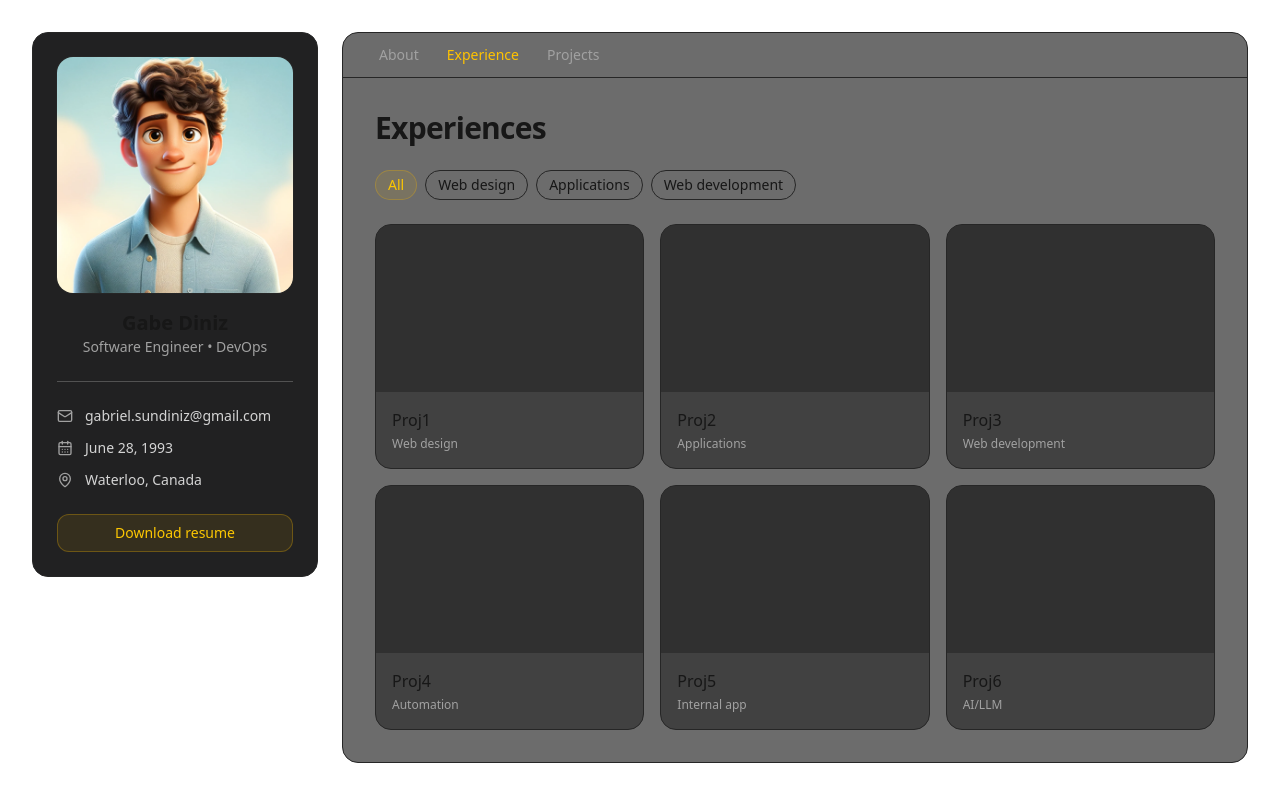
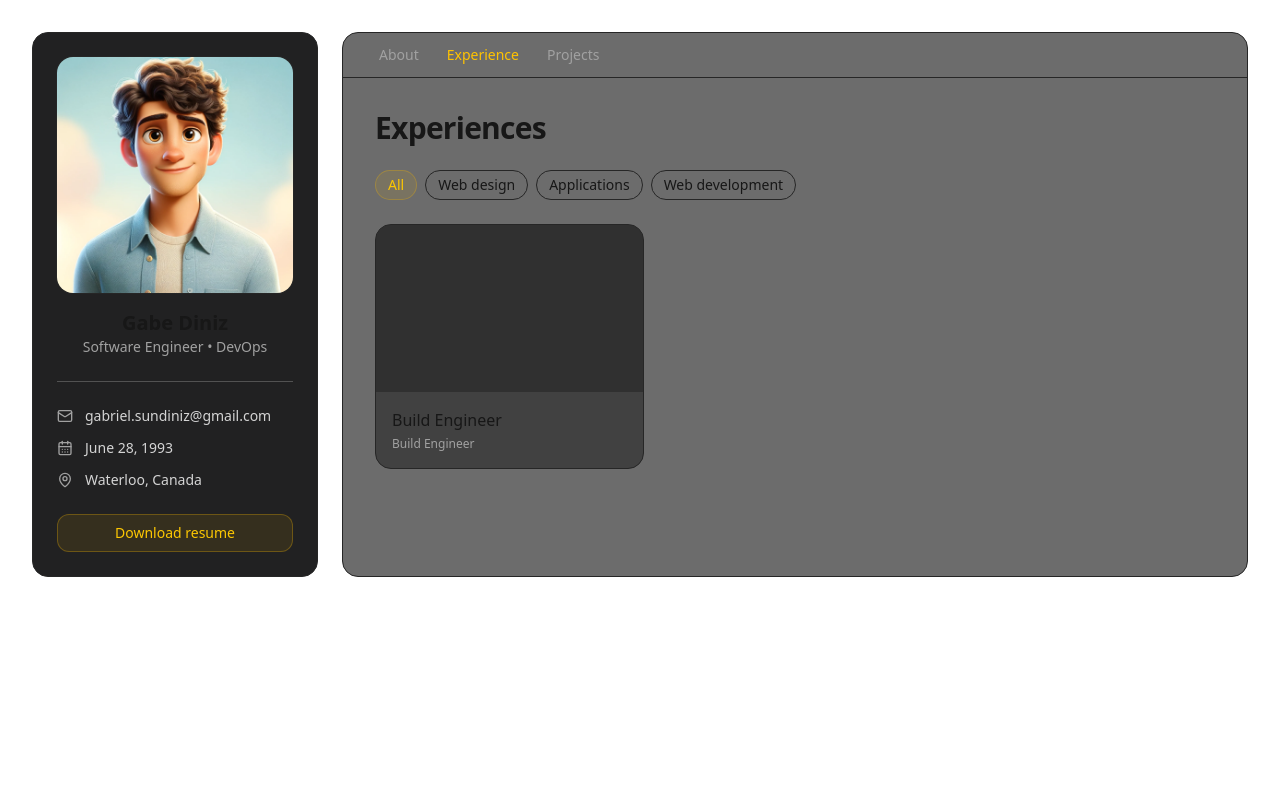
Before and after one commit to GabeDiniz/gabediniz-portfolio, a Next.js app: page /experience in a window 1280 px wide. Built offline with nearby package versions, Linux system fonts and the light colour scheme.

Commit message:
[add] opentext experience and format const

```diff
--- a/src/app/experience/page.tsx
+++ b/src/app/experience/page.tsx
@@ -1,12 +1,29 @@
 import ExperienceCard from "@/components/ExperienceCard";
 
 const Experiences = [
-  { title: "Proj1", tag: "Web design", link: "/not-linked"},
-  { title: "Proj2", tag: "Applications", link: "/not-linked" },
-  { title: "Proj3", tag: "Web development", link: "/not-linked" },
-  { title: "Proj4", tag: "Automation", link: "/not-linked" },
-  { title: "Proj5", tag: "Internal app", link: "/not-linked" },
-  { title: "Proj6", tag: "AI/LLM", link: "/not-linked" },
+  {
+    company: "OpenText",
+    title: "Build Engineer",
+    location: "Waterloo",
+    startDate: "Jan 2023",
+    endDate: "Present",
+    technologies: [
+      "Python",
+      "Flask",
+      "GitLab",
+      "Git",
+      "REST API",
+      "YAML",
+      "CI/CD",
+      "System Hooks"
+    ],
+    highlights: [
+      "Designed and deployed a Flask-based internal API service to consume GitLab System Webhooks, asynchronously process team access events, and enforce access policies on personal repositories using a threaded queue-based architecture.",
+      "Led the migration of over 1,000+ projects from Perforce to GitLab, leveraging CI pipelines, YAML, and Python to ensure the complete preservation of all branches and history.",
+      "Collaborated with multiple development teams to streamline processes and resolve build errors. Developed Python scripts utilizing GitLab/TeamCity/Jira REST API, reducing branch creation, build configuration, and release candidate setup time from 5+ minutes to < 15 seconds, eliminating potential manual errors.",
+      "Deployed all automation scripts to Waterloo, Bangalore, and Hyderabad teams, significantly enhancing productivity and consistency across global teams."
+    ]
+  }
 ];
 
 const tags = [
@@ -42,7 +59,7 @@ export default function ExperiencesPage() {
       {/* Grid */}
       <div className="grid gap-4 sm:grid-cols-2 xl:grid-cols-3">
         {Experiences.map((p) => (
-          <ExperienceCard key={p.title} title={p.title} tag={p.tag} link={p.link} />
+          <ExperienceCard key={p.title} title={p.title} tag={p.title} link={p.title} />
         ))}
       </div>
     </section>
```
